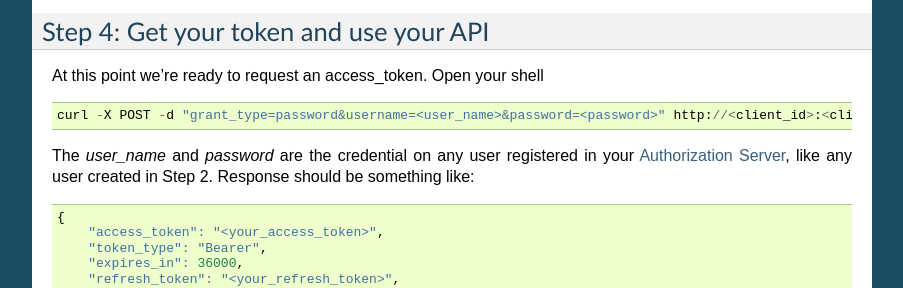
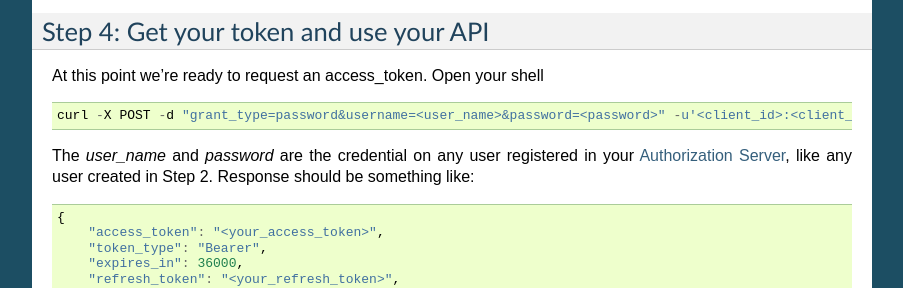
Before and after one commit to sheriffwoody0922/oauth-python-django, a Sphinx documentation site: the page built from docs/rest-framework/getting_started.rst, in a window 1280 px wide and 900 px high, scrolled down 1818 px. Shown: the part 152-440 px from the top of the window, without its empty margins (198-1101 px from the left). Built offline with Sphinx 7.4.7, drawn with Linux system fonts in a browser that asks for light colours.

Commit message:
Improving curl example
I've removed <client_id> and <client_secret> from the "url" because it could have symbols like "!" and "@" wich makes curl not work ok, so I've used the -u flag to pass the client_di and secret between quotes.

```diff
--- a/docs/rest-framework/getting_started.rst
+++ b/docs/rest-framework/getting_started.rst
@@ -126,7 +126,7 @@ At this point we're ready to request an access_token. Open your shell
 
 ::
 
-    curl -X POST -d "grant_type=password&username=<user_name>&password=<password>" http://<client_id>:<client_secret>@localhost:8000/o/token/
+    curl -X POST -d "grant_type=password&username=<user_name>&password=<password>" -u'<client_id>:<client_secret>' http://localhost:8000/o/token/
 
 The *user_name* and *password* are the credential on any user registered in your :term:`Authorization Server`, like any user created in Step 2.
 Response should be something like:
```
